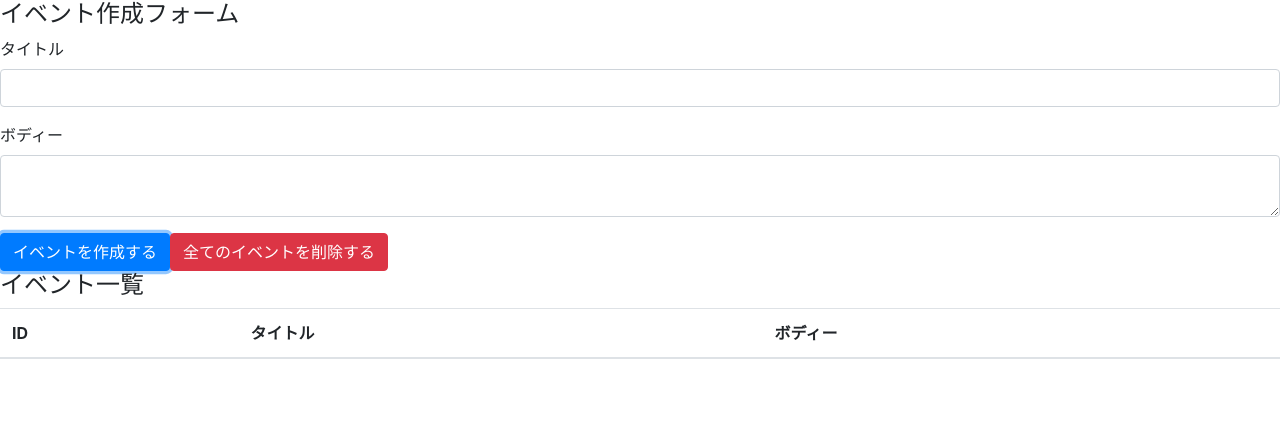
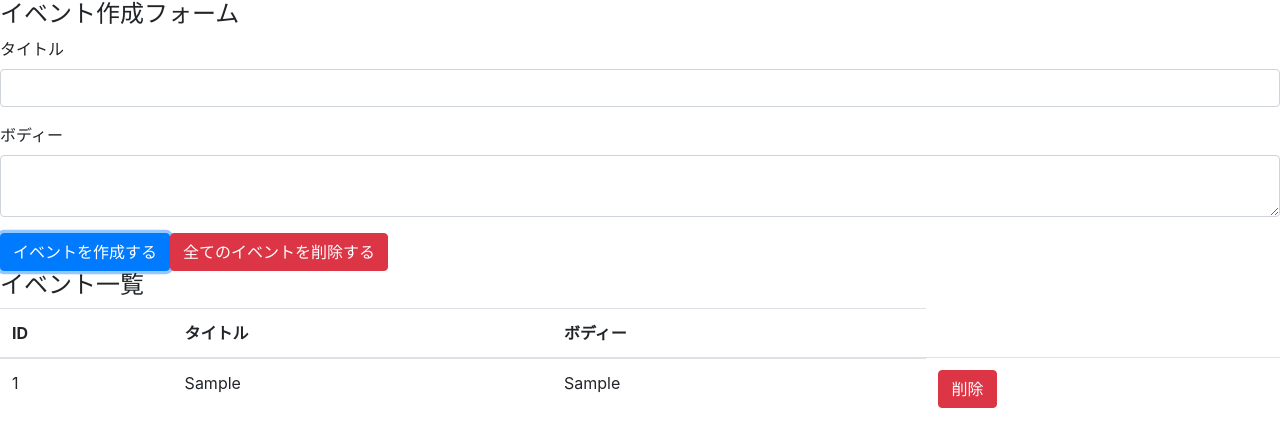
Before and after one commit to RyoHirano/react-hooks-1.0.1, a React (Create React App) app: page / in a window 1280 px wide. Both pictures are taken after typing "Sample", "Sample" into the empty fields and a click on the button "イベントを作成する". Shown: the top 446 px of the page. Built offline with nearby package versions, Linux system fonts and the light colour scheme.

Commit message:
feat:display event refactor remove event bt.

```diff
--- a/src/components/App.js
+++ b/src/components/App.js
@@ -15,6 +15,10 @@
       title,
       body
     })
+    reset()
+  }
+
+  const reset = () => {
     setTitle('')
     setBody('')
   }
@@ -47,6 +51,22 @@
          </tr>
        </thead>
        <tbody>
+         {
+           state.map((event, idx) => {
+             const id = event.id
+             const handleClickDeleteBtn = () => {
+               dispatch({type: 'DELETE_EVENT', id})
+             }
+             return (
+              <tr key={idx}>
+                <td>{id}</td>
+                <td>{event.title}</td>
+                <td>{event.body}</td>
+                <td><button type="button" className="btn btn-danger" onClick={handleClickDeleteBtn}>削除</button></td>
+              </tr>
+             )
+          })
+        }
        </tbody>
      </table>
     </div>
--- a/src/reducers/index.js
+++ b/src/reducers/index.js
@@ -8,11 +8,15 @@
         return [...state, {id, ...event}];
     }
 
+    const deleteEvent = () => {
+        return state.filter(event => event.id !== action.id)
+    }
+
     switch(action.type) {
         case 'CREATE_EVENT':
             return createEvent()
         case 'DELETE_EVENT':
-            return state;
+            return deleteEvent();
         case 'DELETE_ALL_EVENTS':
             return [];
         default:
```
